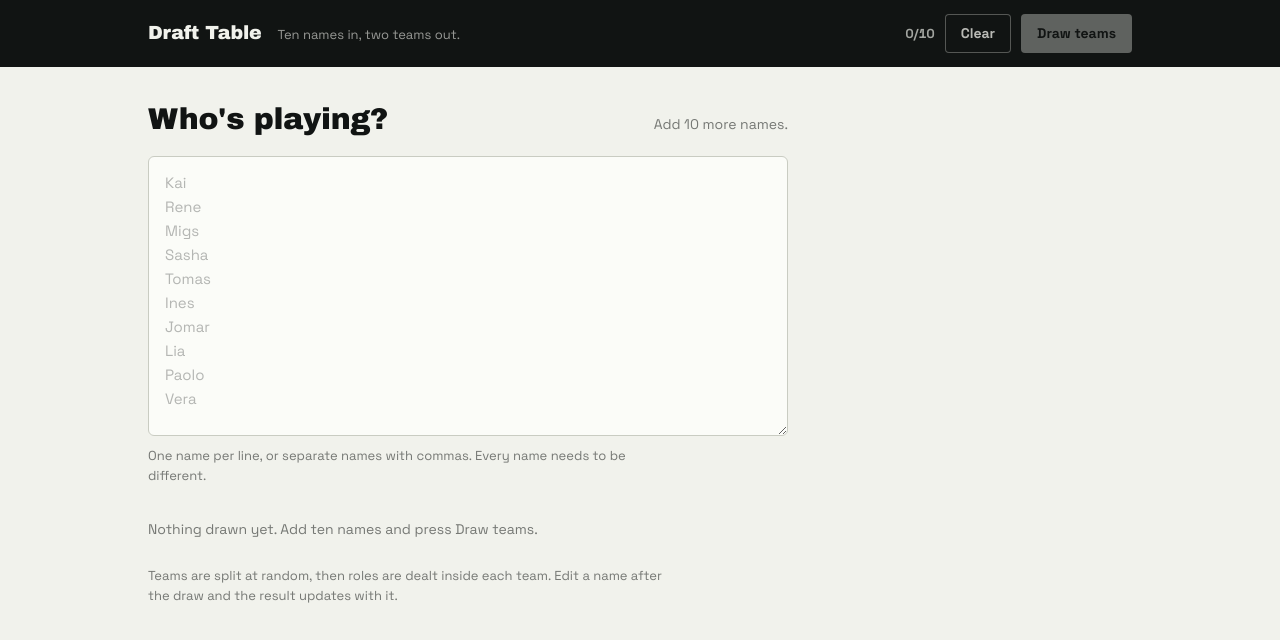
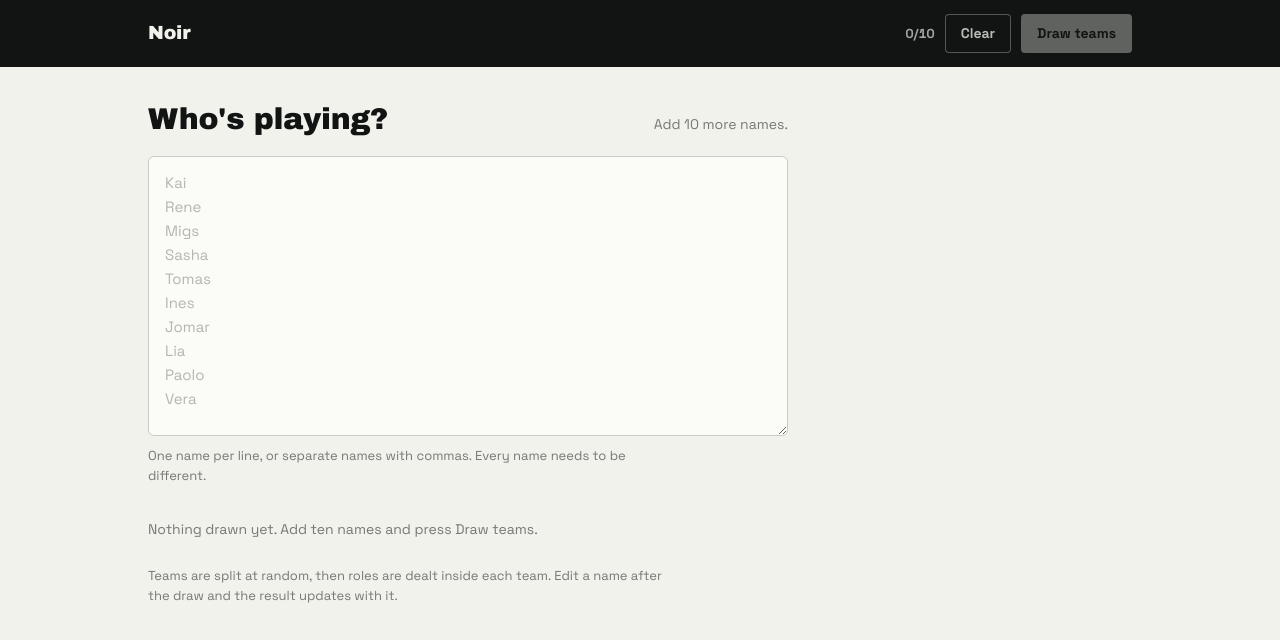
Before and after one commit to tatsbytats/team-draft, a website built with Vite: page index.html in a window 1280 px wide. Built offline with nearby package versions, Linux system fonts and the light colour scheme.

Commit message:
Rename app to Noir and trim header

```diff
--- a/index.html
+++ b/index.html
@@ -3,7 +3,7 @@
   <head>
     <meta charset="UTF-8" />
     <meta name="viewport" content="width=device-width, initial-scale=1" />
-    <title>Draft Table — 5v5 team randomizer</title>
+    <title>Noir — 5v5 team randomizer</title>
     <link rel="preconnect" href="https://fonts.googleapis.com" />
     <link rel="preconnect" href="https://fonts.gstatic.com" crossorigin />
     <link
@@ -15,8 +15,7 @@
     <header class="bar">
       <div class="bar__inner">
         <div class="bar__brand">
-          <h1>Draft Table</h1>
-          <p class="bar__sub">Ten names in, two teams out.</p>
+          <h1>Noir</h1>
         </div>
         <div class="bar__actions">
           <span class="count" id="count" aria-live="polite">0/10</span>
--- a/package.json
+++ b/package.json
@@ -1,5 +1,5 @@
 {
-  "name": "draft-table",
+  "name": "noir",
   "private": true,
   "version": "1.0.0",
   "type": "module",
--- a/src/style.css
+++ b/src/style.css
@@ -75,12 +75,6 @@ button {
 
 .bar__brand h1 {
   font-size: 19px;
-}
-
-.bar__sub {
-  margin: 0;
-  font-size: 13px;
-  color: rgba(241, 242, 236, 0.6);
 }
 
 .bar__actions {
@@ -362,10 +356,6 @@ main {
     padding-right: 16px;
   }
 
-  .bar__sub {
-    display: none;
-  }
-
   .row {
     grid-template-columns: 96px minmax(0, 1fr);
     padding: 10px 14px;
```
Also changed, not shown: 1 other file.
